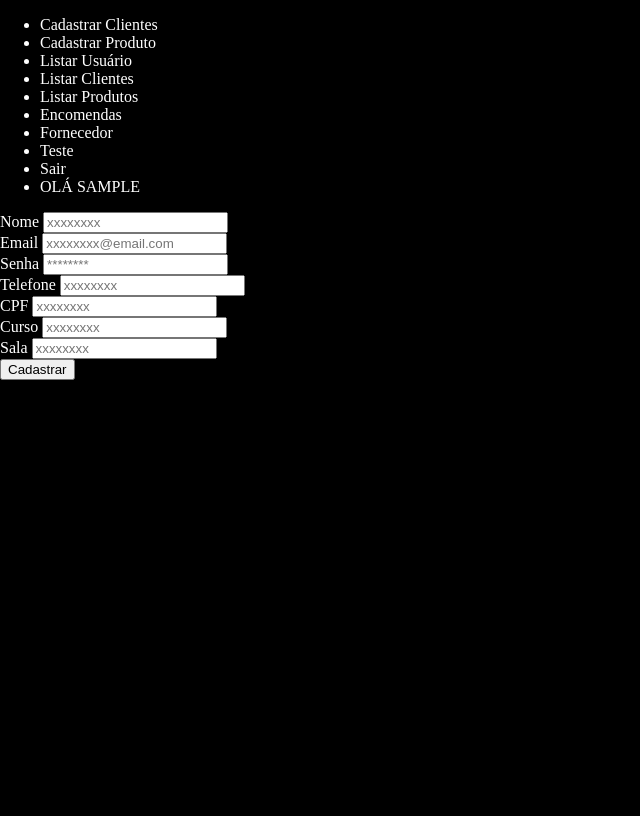
After one commit to Elkenhooff/Fundamentals_PHP, a PHP site: page /cadastraclientes.php in a window 1280 px wide. The commit adds this page. Shown: the whole page, without its empty margins (0-640 px from the left). Run offline with PHP 8.4, Linux system fonts and the light colour scheme; the visitor is signed in with stand-in values (Sample User, id 1).

Commit message:
Update Salgadaria
Few Changes

```diff
--- a/Salgaderia/cabecalho.php
+++ b/Salgaderia/cabecalho.php
@@ -12,23 +12,23 @@ $nomeusuario = $_SESSION['nomeusuario'];
 <head>
     <meta charset="UTF-8">
     <meta name="viewport" content="width=device-width, initial-scale=1.0">
-    <title>Página Principal</title>
+    <title></title>
 </head>
 
 <body>
     <header>
         <nav>
             <ul class="menu">
-                <li><a href="cadastrousuario.php">Cadastrar Usuário</a></li>
+                <li><a href="cadastraclientes.php">Cadastrar Clientes</a></li>
                 <li><a href="cadastraproduto.php">Cadastrar Produto</a></li>
                 <li><a href="listausuarios.php">Listar Usuário</a></li>
+                <li><a href="listaclientes.php">Listar Clientes</a></li>
                 <li><a href="listaprodutos.php">Listar Produtos</a></li>
-                <li><a href="listaclientes.php">Listar Clientes</a></li>
                 <li><a href="encomendas.php">Encomendas</a></li>
                 <li><a href="fornecedor.php">Fornecedor</a></li>
                 <li id="" onmousemove="fornecedor()" onmouseleave="fornecedor2()">Teste<ul id="teste">
-                    <li>Cadastrar Fornecedor</li>
-                    <li>Listar Fornecedor</li>
+                    <li>Cadastrar asdsad</li>
+                    <li>Listar sadasdsa</li>
                     <li>tetaejfeapo</li>
                 </ul></li>
                 <li class="menuloja"><a href="logout.php">Sair</a></li>
--- /dev/null
+++ b/Salgaderia/cadastraclientes.php
@@ -0,0 +1,58 @@
+<?php
+include("cabecalho.php");
+
+if ($_SERVER["REQUEST_METHOD"] == "POST"){
+    $nome = $_POST["nomecliente"];
+    $email = $_POST["emailcliente"];
+    $senha = $_POST["senhacliente"];
+    $telefone = $_POST["telefonecliente"];
+    $cpf = $_POST["cpfcliente"];
+    $curso = $_POST["cursocliente"];
+    $sala = $_POST["salacliente"];
+
+    $sql = "SELECT COUNT(cli_id) from cliente WHERE cli_email = '$email';";
+    $retorno = mysqli_query($link, $sql);
+    $contador = mysqli_fetch_array($retorno)[0];
+    if ($contador > 0){
+        echo ("<script>window.alert('Usuário já cadastrado.');</script>");
+        echo ("<script>window.location.href='cadastraclientes.html';</script>");
+    }
+    else{
+        $sql = "INSERT INTO cliente(cli_nome, cli_email, cli_telefone, cli_cpf, cli_curso, cli_sala, cli_status, cli_saldo, cli_senha) VALUES('$nome', '$email', $telefone, '$cpf', '$curso', $sala, 's', 0, '$senha');";
+        mysqli_query($link, $sql);
+
+        echo ("<script>window.alert('Usuário cadastrado com sucesso.');</script>;");
+        echo("<script>window.location.href='listaclientes.php';</script>");
+    }
+}
+?>
+
+
+<!DOCTYPE html>
+<html lang="pt-br">
+<head>
+    <meta charset="UTF-8">
+    <meta name="viewport" content="width=device-width, initial-scale=1.0">
+    <title>Cadastra Clientes</title>
+    <link rel="stylesheet" href="./css/style.css">
+</head>
+<body>
+    <form action="cadastraclientes.php" method="post">
+        <label for="nomecliente">Nome</label>
+        <input type="text" name="nomecliente" placeholder="xxxxxxxx"><br>
+        <label for="emailcliente">Email</label>
+        <input type="text" name="emailcliente" placeholder="xxxxxxxx@email.com"><br>
+        <label for="senhacliente">Senha</label>
+        <input type="password" name="senhacliente" placeholder="********"><br>
+        <label for="telefonecliente">Telefone</label>
+        <input type="tel" name="telefonecliente" placeholder="xxxxxxxx"><br>
+        <label for="cpfcliente">CPF</label>
+        <input type="number" name="cpfcliente" placeholder="xxxxxxxx"><br>
+        <label for="cursocliente">Curso</label>
+        <input type="text" name="cursocliente" placeholder="xxxxxxxx" min="0"><br>
+        <label for="salacliente">Sala</label>
+        <input type="number" name="salacliente" placeholder="xxxxxxxx"><br>
+        <button type="submit" id="btn">Cadastrar</button>
+    </form>
+</body>
+</html>
```
Also changed, not shown: Salgaderia/cabecalhocliente.php (added, +42 -0 lines), Salgaderia/encomendas.php (+15 -5 lines), Salgaderia/logoutcliente.php (added, +10 -0 lines).
